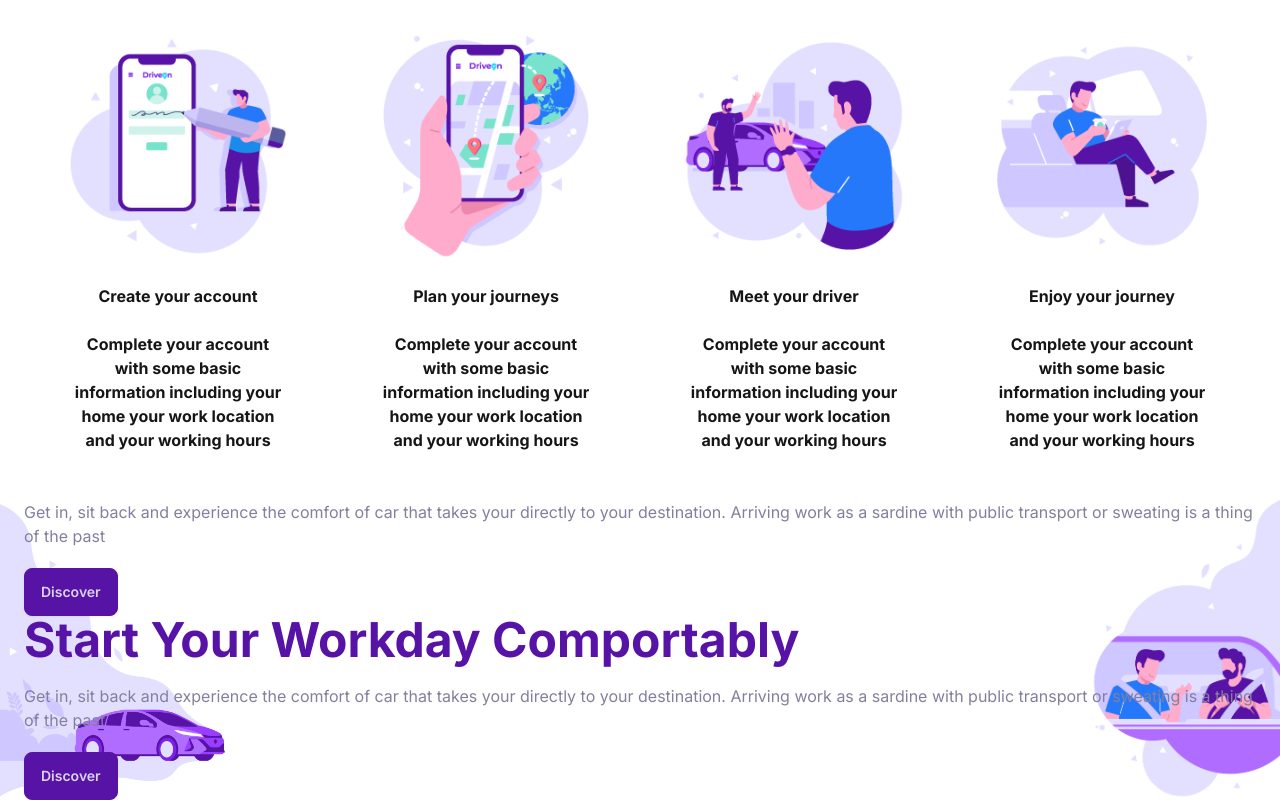
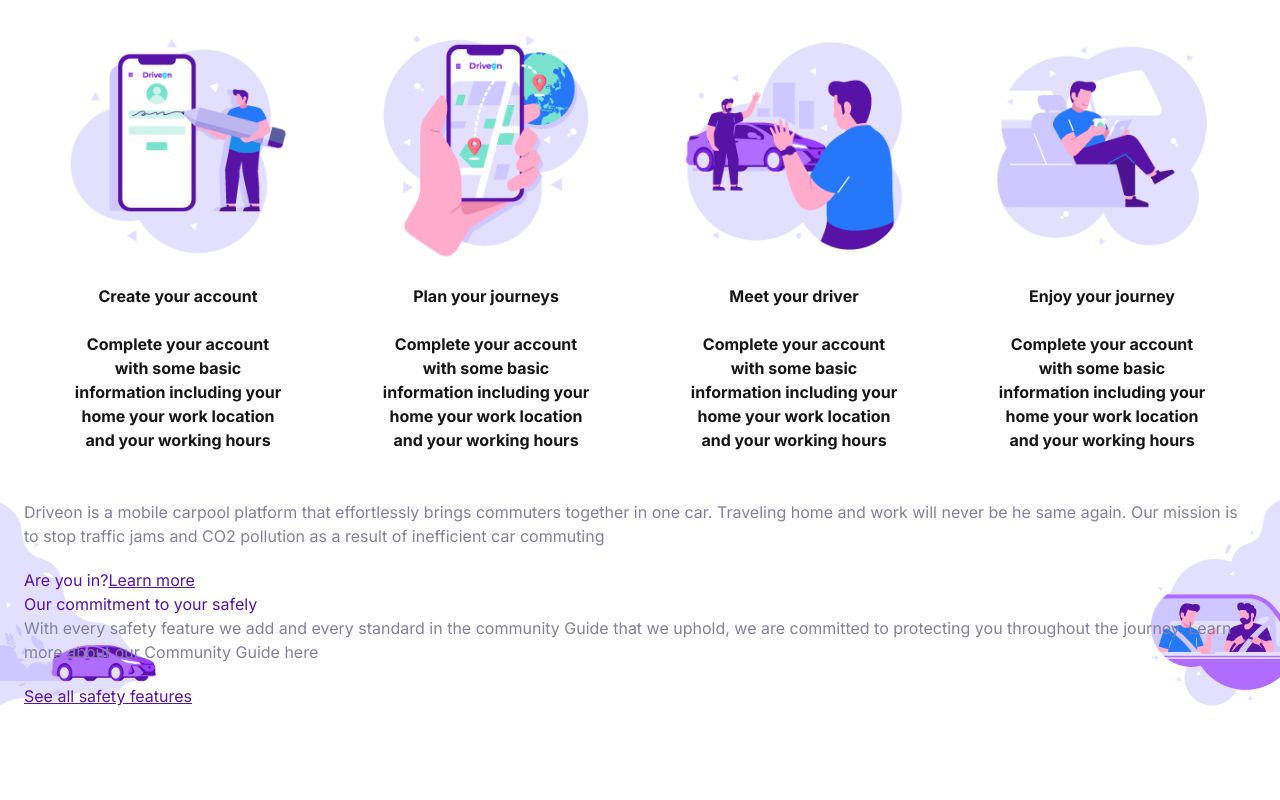
Before and after one commit to gstvcampos/test-tupiniquim, a Next.js app: page / in a window 1280 px wide. Shown: the part 312-1112 px from the top of the page. After the commit the page ends 1020 px from the top, so only its background shows below. Built offline with nearby package versions, Linux system fonts and the light colour scheme.

Commit message:
feat: info section

```diff
--- a/components/InfoSection.tsx
+++ b/components/InfoSection.tsx
@@ -1,3 +1,5 @@
+import Link from 'next/link'
+
 export default function InfoSection() {
   return (
     <div
@@ -12,22 +14,26 @@ export default function InfoSection() {
       <div className="mx-auto w-full max-w-screen-2xl px-2.5 md:px-6 text-primary">
         <div>
           <p className="mb-5 text-neutral">
-            Get in, sit back and experience the comfort of car that takes your
-            directly to your destination. Arriving work as a sardine with public
-            transport or sweating is a thing of the past
+            Driveon is a mobile carpool platform that effortlessly brings
+            commuters together in one car. Traveling home and work will never be
+            he same again. Our mission is to stop traffic jams and CO2 pollution
+            as a result of inefficient car commuting
           </p>
-          <button className="btn btn-primary">Discover</button>
+          <span>Are you in?</span>
+          <Link href={'/'} className="link">
+            Learn more
+          </Link>
         </div>
         <div>
-          <h1 className="mb-5 text-5xl font-bold">
-            Start Your Workday Comportably
-          </h1>
+          <h3>Our commitment to your safely</h3>
           <p className="mb-5 text-neutral">
-            Get in, sit back and experience the comfort of car that takes your
-            directly to your destination. Arriving work as a sardine with public
-            transport or sweating is a thing of the past
+            With every safety feature we add and every standard in the community
+            Guide that we uphold, we are committed to protecting you throughout
+            the journey. Learn more about our Community Guide <span>here</span>
           </p>
-          <button className="btn btn-primary">Discover</button>
+          <Link href={'/'} className="link">
+            See all safety features
+          </Link>
         </div>
       </div>
     </div>
```
